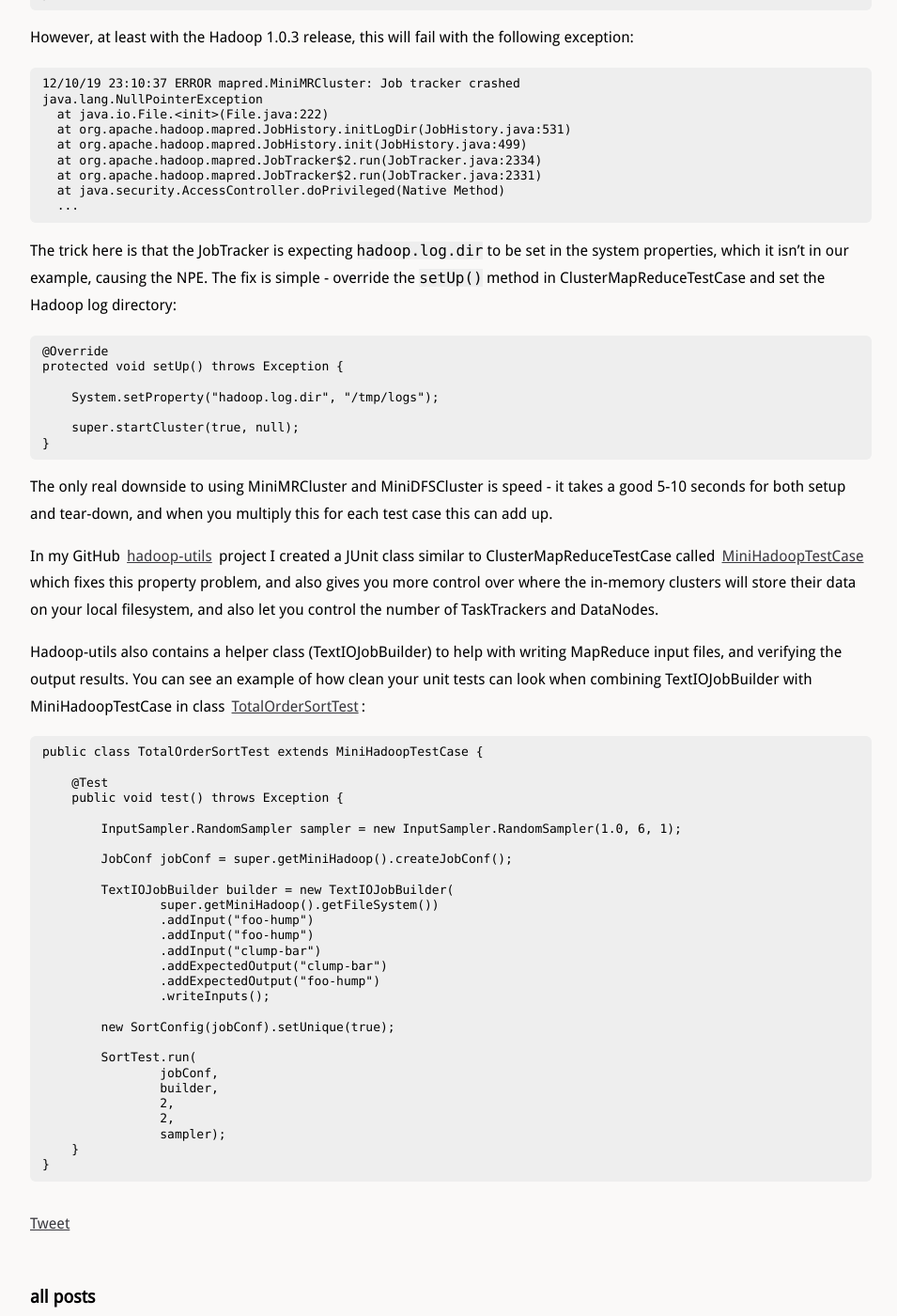
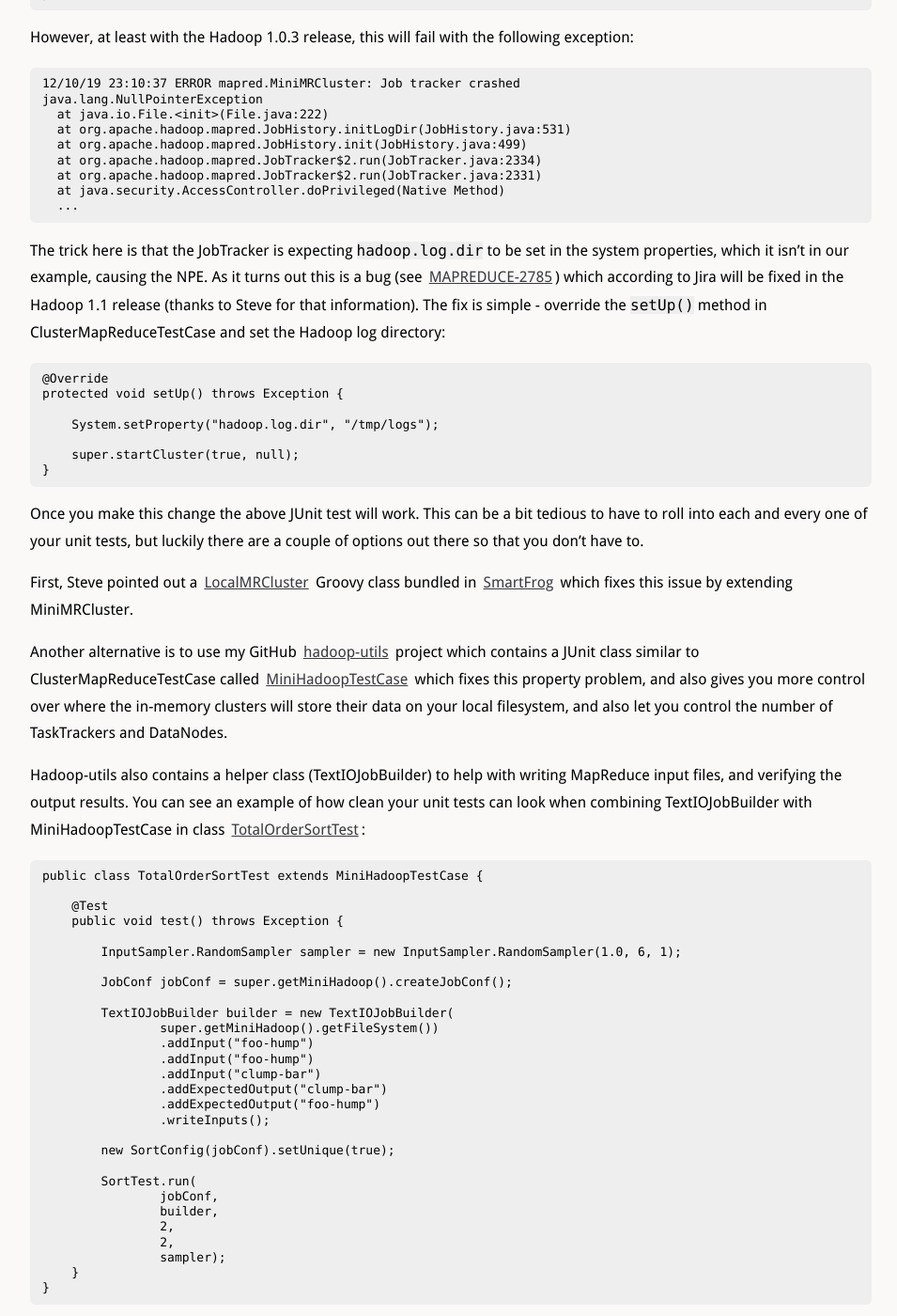
Before and after one commit to alexholmes/blog, a Jekyll site: the page built from _posts/2012-10-20-hadoop-unit-testing-with-minimrcluster.markdown, in a window 1280 px wide and 1400 px high, scrolled down 1384 px. Shown: the whole window at 94% size, without its empty margins (160-1115 px from the left). Built offline with Jekyll 4.4.1, drawn with Linux system fonts in a browser that asks for light colours; comment, search, counter and statistics services are not loaded; some of the changed text lies outside the part shown.

Commit message:
updated with additional information provided by Steve Loughran

```diff
--- a/_posts/2012-10-20-hadoop-unit-testing-with-minimrcluster.markdown
+++ b/_posts/2012-10-20-hadoop-unit-testing-with-minimrcluster.markdown
@@ -84,7 +84,9 @@ However, at least with the Hadoop 1.0.3 release, this will fail with the followi
       ...
 
 The trick here is that the JobTracker is expecting `hadoop.log.dir` to be set in the system properties, which it isn't
-in our example, causing the NPE. The fix is simple - override the `setUp()` method in ClusterMapReduceTestCase
+in our example, causing the NPE. As it turns out this is a bug (see [MAPREDUCE-2785](https://issues.apache.org/jira/browse/MAPREDUCE-2785))
+which according to Jira will be fixed in the Hadoop 1.1 release (thanks to Steve for that information).
+The fix is simple - override the `setUp()` method in ClusterMapReduceTestCase
 and set the Hadoop log directory:
 
     @Override
@@ -95,10 +97,16 @@ and set the Hadoop log directory:
         super.startCluster(true, null);
     }
 
-The only real downside to using MiniMRCluster and MiniDFSCluster is speed - it takes a good 5-10 seconds
-for both setup and tear-down, and when you multiply this for each test case this can add up.
+Once you make this change the above JUnit test will work. This can be a bit tedious to have to roll
+into each and every one of your unit tests, but luckily there are a couple of options out there so
+that you don't have to.
 
-In my GitHub [hadoop-utils](https://github.com/alexholmes/hadoop-utils) project I created a JUnit class similar to ClusterMapReduceTestCase
+First, Steve pointed out a [LocalMRCluster](http://smartfrog.svn.sourceforge.net/viewvc/smartfrog/trunk/core/hadoop-components/grumpy/src/org/smartfrog/services/hadoop/grumpy/LocalMRCluster.groovy)
+Groovy class bundled in [SmartFrog](http://wiki.smartfrog.org/wiki/display/sf/SmartFrog+Home) which
+fixes this issue by extending MiniMRCluster.
+
+Another alternative is to use my GitHub [hadoop-utils](https://github.com/alexholmes/hadoop-utils) project
+which contains a JUnit class similar to ClusterMapReduceTestCase
 called [MiniHadoopTestCase](https://github.com/alexholmes/hadoop-utils/blob/master/src/main/java/com/alexholmes/hadooputils/test/MiniHadoopTestCase.java)
 which fixes this property problem, and also gives you more control over where the in-memory clusters
 will store their data on your local filesystem, and also let you control the number of TaskTrackers
@@ -136,3 +144,6 @@ in class [TotalOrderSortTest](https://github.com/alexholmes/hadoop-utils/blob/ma
                     sampler);
         }
     }
+
+The only real downside to using MiniMRCluster and MiniDFSCluster is speed - it takes a good 5-10 seconds
+for both setup and tear-down, and when you multiply this for each test case this can add up.
```
